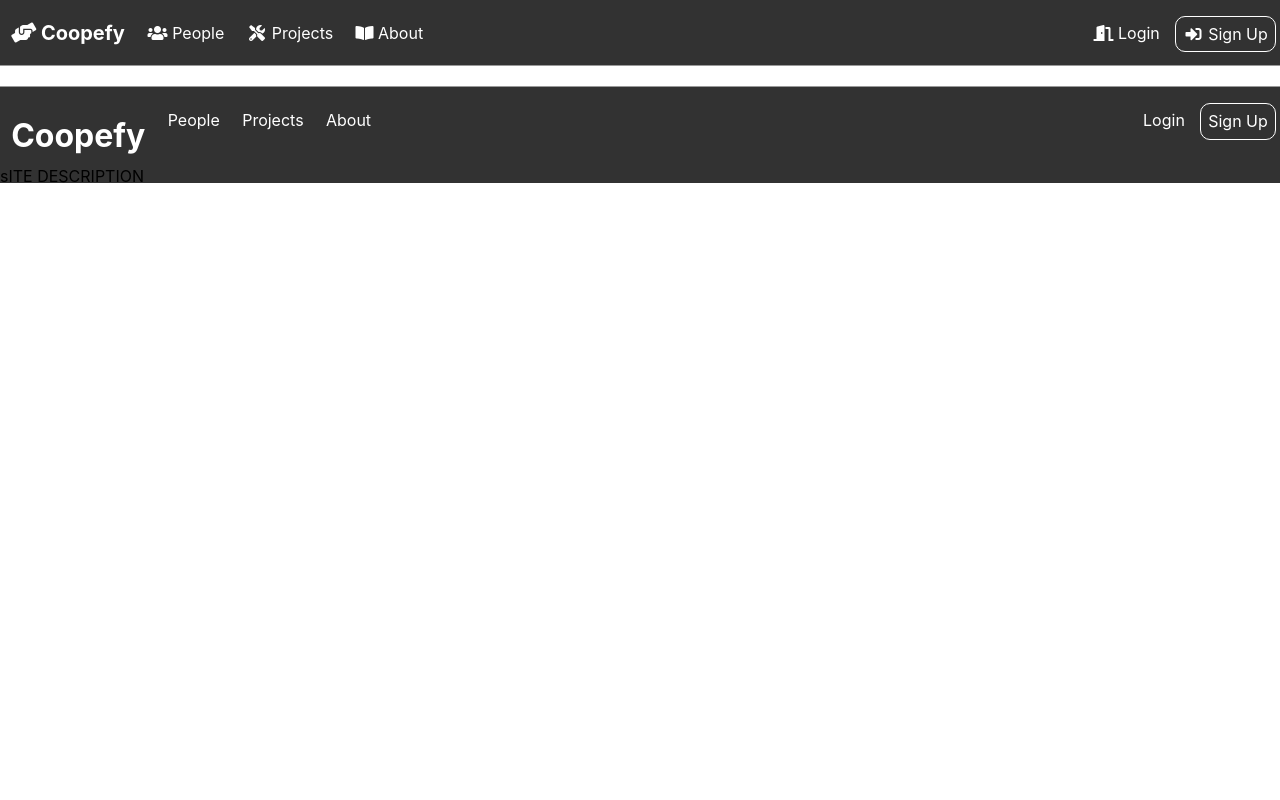
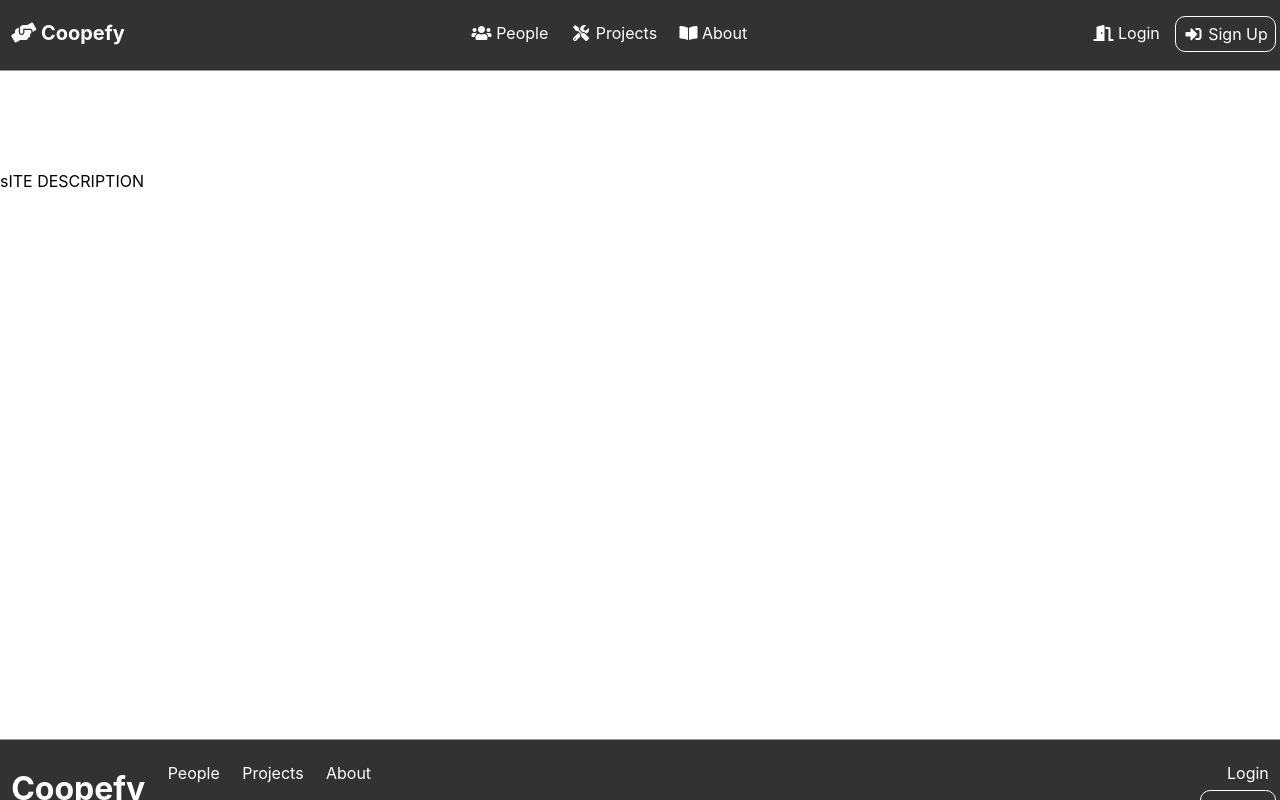
Before and after one commit to 4gnle/Coopefy, a React (Create React App) app in the folder client/: page /about in a window 1280 px wide. Built offline with nearby package versions, Linux system fonts and the light colour scheme.

Commit message:
Fixing CSS

```diff
--- a/client/src/components/Navigation/Footer.css
+++ b/client/src/components/Navigation/Footer.css
@@ -1,9 +1,8 @@
 /* Navbar */
 .footer {
-  display: block;
-  left: 0;
+  position: absolute;
   bottom: 0;
-  margin-top: auto;
+  height: 60px;
   background-color: #000000;
   text-align: center;
   z-index: 1;
@@ -13,25 +12,27 @@
   overflow: hidden;
 }
 
-.auth-links {
-  display: block;
+.footer .auth-links {
+  display: flex;
+  flex-direction: column;
   align-items: right;
   text-align: right;
   float: right;
 }
 
-.general-links {
-  display: block;
-  align-items: left;
-  text-align: left;
+.footer .general-links {
+  display: flex;
+  align-items: center;
+  text-align: center;
   float: center;
 }
 
 .title1 {
-  display: block;
+  display: flex;
   align-items: left;
   text-align: left;
   float: left;
+  size: 10px;
 }
 
 .footer .sign {
--- a/client/src/components/Navigation/Footer.js
+++ b/client/src/components/Navigation/Footer.js
@@ -55,12 +55,12 @@ const Footer = (props) => {
   )
 
   return (
-    <div className="footer">
+    <footer className="footer">
           <h1 className="title1">
             <Link to="/" ><span className="icon-sm"> Coopefy</span></Link>
           </h1>
         {context.isLoggedIn ? loggedIn : loggedOut}
-    </div>
+    </footer>
   )
 }
 
--- a/client/src/components/Navigation/Navbar.css
+++ b/client/src/components/Navigation/Navbar.css
@@ -11,14 +11,14 @@
   overflow: hidden;
 }
 
-.auth-links {
+.navbar .auth-links {
   display: inline-block;
   align-items: right;
   text-align: right;
   float: right;
 }
 
-.general-links {
+.navbar .general-links {
   display: inline-block;
   align-items: center;
   text-align: center;
```
